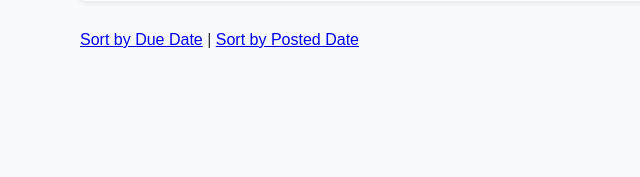
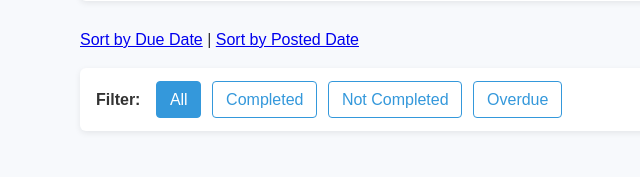
Before and after one commit to faka-furukawa/django-test-exercise, a Django app: page /?status=all in a window 1280 px wide. Shown: the part 346-523 px from the top of the page, without its empty margins (160-800 px from the left). Run offline with Django 5.2, Linux system fonts and the light colour scheme; data that the repository does not hold is empty.

Commit message:
feat: タスクのフィルタリング機能を追加
- views.py: statusクエリパラメータで完了/未完了/期限切れをフィルタリング
- index.html: フィルタリンクバーを追加
- style.css: フィルタバーのスタイル追加
- models.py: is_overdue_nowプロパティ追加
- tests.py: フィルタリングテスト7件追加

```diff
--- a/todo/models.py
+++ b/todo/models.py
@@ -13,3 +13,7 @@ class Task(models.Model):
         if self.due_at is None:
             return False
         return self.due_at < dt
+
+    @property
+    def is_overdue_now(self):
+        return self.is_overdue(timezone.now())
--- a/todo/static/todo/css/style.css
+++ b/todo/static/todo/css/style.css
@@ -43,3 +43,37 @@ button:hover {
     border-radius: 6px;
     box-shadow: 0 2px 6px rgba(0, 0, 0, 0.08);
 }
+
+.filter-bar {
+    margin: 1rem 0;
+    padding: 0.8rem 1rem;
+    background: white;
+    border-radius: 6px;
+    box-shadow: 0 2px 6px rgba(0, 0, 0, 0.08);
+}
+
+.filter-bar span {
+    font-weight: bold;
+    margin-right: 0.5rem;
+}
+
+.filter-bar a {
+    display: inline-block;
+    padding: 0.3rem 0.8rem;
+    margin: 0 0.2rem;
+    border-radius: 4px;
+    text-decoration: none;
+    color: #3498db;
+    border: 1px solid #3498db;
+    transition: all 0.2s;
+}
+
+.filter-bar a:hover {
+    background-color: #3498db;
+    color: white;
+}
+
+.filter-bar a.active {
+    background-color: #3498db;
+    color: white;
+}
--- a/todo/templates/todo/index.html
+++ b/todo/templates/todo/index.html
@@ -33,6 +33,14 @@
       <a href="{% url 'index' %}?order=post">Sort by Posted Date</a>
     </div>
 
+    <div class="filter-bar">
+      <span>Filter:</span>
+      <a href="{% url 'index' %}?status=all" class="{% if current_status == 'all' %}active{% endif %}">All</a>
+      <a href="{% url 'index' %}?status=completed" class="{% if current_status == 'completed' %}active{% endif %}">Completed</a>
+      <a href="{% url 'index' %}?status=not_completed" class="{% if current_status == 'not_completed' %}active{% endif %}">Not Completed</a>
+      <a href="{% url 'index' %}?status=overdue" class="{% if current_status == 'overdue' %}active{% endif %}">Overdue</a>
+    </div>
+
     {% for task in tasks %}
     <div class="text">
       <h2><a href="{% url 'detail' task.id %}">{{ task.title }}</a></h2>
--- a/todo/views.py
+++ b/todo/views.py
@@ -1,5 +1,6 @@
 from django.shortcuts import render, redirect
 from django.http import Http404
+from django.utils import timezone
 from django.utils.timezone import make_aware
 from django.utils.dateparse import parse_datetime
 from todo.models import Task
@@ -12,13 +13,25 @@ def index(request):
                     due_at=make_aware(parse_datetime(request.POST['due_at'])))
         task.save()
 
+    # 並べ替え
     if request.GET.get('order') == 'due':
         tasks = Task.objects.order_by('due_at')
     else:
         tasks = Task.objects.order_by('-posted_at')
 
+    # フィルタリング
+    status = request.GET.get('status')
+    if status == 'completed':
+        tasks = tasks.filter(completed=True)
+    elif status == 'not_completed':
+        tasks = tasks.filter(completed=False)
+    elif status == 'overdue':
+        now = timezone.now()
+        tasks = tasks.filter(due_at__isnull=False, due_at__lt=now, completed=False)
+
     context = {
-        'tasks': tasks
+        'tasks': tasks,
+        'current_status': status or 'all'
     }
     return render(request, 'todo/index.html', context)
 
```
Also changed, not shown: todo/tests.py (+71 -0 lines).
